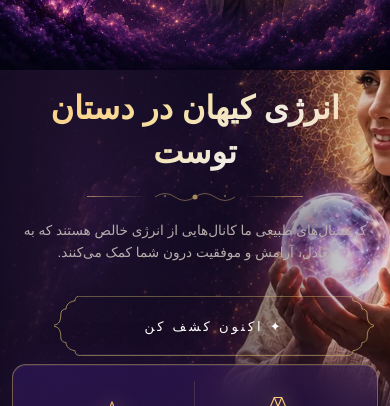
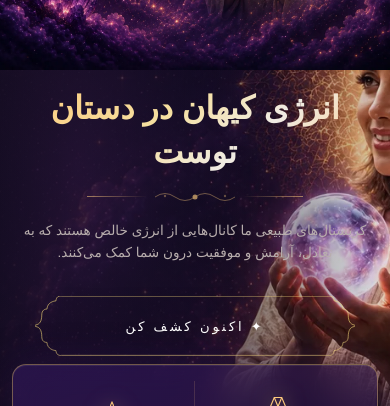
Before and after one commit to omidzzz/fared, a Next.js app in the folder fared-front-main/: page / in a window 390 px wide. Shown: the part 268-674 px from the top of the page. Built offline with nearby package versions, Linux system fonts and the light colour scheme; a web font is replaced by a local one; what tailwindcss-rtl would draw is missing.

Commit message:
fix: center CTA button on mobile, left-align on desktop

```diff
--- a/fared-front-main/app/page.tsx
+++ b/fared-front-main/app/page.tsx
@@ -53,7 +53,7 @@ export default function Home() {
         {/* Hero text — centered on mobile, left-aligned on desktop */}
         <div className="relative z-10 flex items-center flex-1 px-4 sm:px-8 lg:px-0">
           <section className="flex items-center w-full" dir="ltr">
-            <div className="flex flex-col justify-center lg:pr-16 xl:pr-24 w-full lg:w-1/2 lg:pl-8 text-center lg:text-right" dir="rtl">
+            <div className="flex flex-col justify-center items-center lg:items-start lg:pr-16 xl:pr-24 w-full lg:w-1/2 lg:pl-8 text-center lg:text-right" dir="rtl">
               <h1 className="font-farsi font-bold leading-snug mb-4 mt-4 lg:mt-0" style={{
                 fontSize: 'clamp(2rem, 6vw, 5.5rem)',
                 background: 'linear-gradient(140deg, #FECB7D 0%, #f5dfa0 40%, #f0ebe3 65%, #FECB7D 100%)',
```
Also changed, not shown: 1 other file (tests, documents, lock files or other folders).
